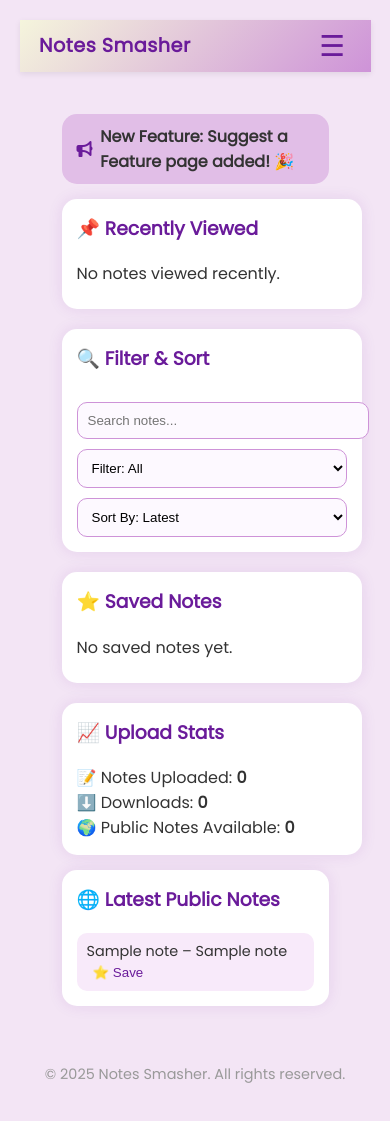
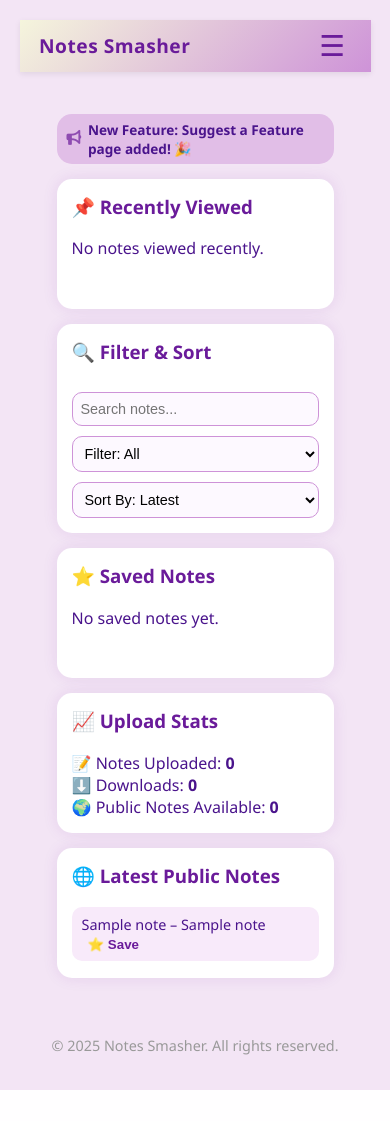
Before and after one commit to notessmasher765-wq/Notessmasher, a Flask app: page /dashboard in a window 390 px wide. After the commit the page ends 1090 px from the top, so only its background shows below. Run offline with Flask 3, Linux system fonts and the light colour scheme; tables that the repository leaves empty hold one stand-in row (values such as "Sample post"); some libraries are stand-ins or nearby versions.

Commit message:
Update dashboard.html

```diff
--- a/templates/dashboard.html
+++ b/templates/dashboard.html
@@ -1,17 +1,17 @@
-<!DOCTYPE html>
-<html lang="en">
+{% extends "base.html" %}
 
-<head>
-  <meta charset="UTF-8">
-  <meta name="viewport" content="width=device-width, initial-scale=1.0">
-  <title>Dashboard | StudySpark</title>
-  <link rel="stylesheet" href="{{ url_for('static', filename='styles.css') }}">
+{% block title %}Dashboard | StudySpark{% endblock %}
+
+{% block content %}
 <style>
+  * { box-sizing: border-box; }
+
   body {
     font-family: 'Segoe UI', sans-serif;
     background-color: #f3e5f5;
+    color: #4a148c;
     margin: 0;
- padding: clamp(15px, 5vw, 40px);      color: #4a148c;
+    padding: clamp(15px, 5vw, 40px);
   }
 
   .dashboard-container {
@@ -22,6 +22,7 @@
     gap: clamp(15px, 3vw, 30px);
   }
 
+  /* 🔔 Announcement Banner */
   .announcement-banner {
     padding: clamp(10px, 2vw, 15px) clamp(15px, 3vw, 25px);
     gap: clamp(6px, 2vw, 10px);
@@ -30,34 +31,44 @@
     font-weight: bold;
     display: flex;
     align-items: center;
-
   }
 
   .announcement-banner i {
     color: #6a1b9a;
+    animation: pulse 1.2s infinite;
   }
 
+  @keyframes pulse {
+    0%, 100% { transform: scale(1); opacity: 1; }
+    50% { transform: scale(1.1); opacity: 0.7; }
+  }
+
+  /* 🗂️ Dashboard Grid */
   .dashboard-grid {
     display: grid;
-      grid-template-columns: repeat(auto-fit, minmax(300px, 1fr));
+    grid-template-columns: repeat(auto-fit, minmax(280px, 1fr));
     gap: 20px;
   }
 
+  /* 📦 Cards */
   .card {
     background-color: #ffffff;
     border-radius: 15px;
     padding: clamp(15px, 3vw, 20px);
     box-shadow: 0 0 15px rgba(106, 27, 154, 0.1);
+    transition: all 0.3s ease;
+    min-height: 130px; /* keep cards neat on mobile */
   }
 
-    .card h3 {
-      margin-top: 0;
-      color: #6a1b9a;
+  .card:hover {
+    transform: translateY(-3px);
+    box-shadow: 0 4px 18px rgba(106, 27, 154, 0.15);
   }
 
-    .note-item {
-      margin-bottom: 8px;
-    }
+  .card h3 { margin-top: 0; color: #6a1b9a; }
+
+  /* 📄 Notes */
+  .note-item { margin-bottom: 8px; }
 
   .note-boxes {
     display: flex;
@@ -73,6 +84,17 @@
     font-weight: 500;
   }
 
+  .note-card button {
+    background: none;
+    border: none;
+    color: #6a1b9a;
+    cursor: pointer;
+    font-weight: 600;
+  }
+
+  .note-card button:hover { text-decoration: underline; }
+
+  /* 🔍 Filter Controls */
   .filter-controls input,
   .filter-controls select {
     width: 100%;
@@ -83,32 +105,36 @@
     background-color: #fdf9ff;
   }
 
+  /* 📱 Mobile Adjustments */
+  @media (max-width: 768px) {
+    .dashboard-container { padding: 12px; }
+    .announcement-banner { font-size: 0.95rem; padding: 8px 12px; }
+  }
+
   @media (max-width: 600px) {
-      .dashboard-container {
-        padding: 10px;
+    .dashboard-container { padding: 10px 5px; }
+    .dashboard-grid { gap: 15px; }
+    .announcement-banner { font-size: 0.85rem; padding: 6px 10px; }
+    .filter-controls input, .filter-controls select { font-size: 0.9rem; padding: 8px; }
   }
+
+  @media (max-width: 400px) {
+    .dashboard-grid { grid-template-columns: 1fr; } /* stack vertically on tiny screens */
   }
 </style>
-</head>
-
-<body>
-  {% extends "base.html" %}
-
-{% block title %}Dashboard | StudySpark{% endblock %}
-
-{% block content %}
 
 <div class="dashboard-container">
 
-    <!-- Mini Announcement Banner -->
+  <!-- 🔔 Announcement Banner -->
   <div class="announcement-banner">
     <i class="fa fa-bullhorn"></i>
     New Feature: Suggest a Feature page added! 🎉
   </div>
 
+  <!-- 🗂️ Dashboard Grid -->
   <div class="dashboard-grid">
 
-      <!-- Recently Viewed Notes -->
+    <!-- 📌 Recently Viewed -->
     <div class="card">
       <h3>📌 Recently Viewed</h3>
       {% if recently_viewed %}
@@ -119,17 +145,15 @@
           </a> – {{ note.subject }}
         </div>
         {% endfor %}
-
       {% else %}
         <div class="note-item">No notes viewed recently.</div>
       {% endif %}
-
     </div>
 
-      <!-- Filter + Sort -->
+    <!-- 🔍 Filter + Sort -->
     <div class="card filter-controls">
       <h3>🔍 Filter & Sort</h3>
-        <input type="text" placeholder="Search notes...">
+      <input type="text" placeholder="Search notes..." />
       <select>
         <option>Filter: All</option>
         <option>My Notes</option>
@@ -142,7 +166,7 @@
       </select>
     </div>
 
-      <!-- Saved Notes -->
+    <!-- ⭐ Saved Notes -->
     <div class="card">
       <h3>⭐ Saved Notes</h3>
       {% if saved_notes %}
@@ -154,8 +178,7 @@
       {% endif %}
     </div>
 
-
-      <!-- Upload Stats -->
+    <!-- 📈 Upload Stats -->
     <div class="card">
       <h3>📈 Upload Stats</h3>
       <div>📝 Notes Uploaded: <strong>{{ upload_count }}</strong></div>
@@ -163,37 +186,30 @@
       <div>🌍 Public Notes Available: <strong>{{ public_view_count }}</strong></div>
     </div>
 
-
   </div>
 
-    <!-- Latest Public Notes (dynamic with save button) -->
+  <!-- 🌐 Latest Public Notes -->
   <div class="card">
     <h3>🌐 Latest Public Notes</h3>
     <div class="note-boxes">
+      {% if public_notes %}
         {% for note in public_notes %}
         <div class="note-card">
           {{ note.title }} – {{ note.subject }}
           <form action="{{ url_for('save_note', note_id=note.id) }}" method="POST" style="display:inline;">
-            <button type="submit" style="background:none; border:none; color:#6a1b9a; cursor:pointer;">⭐ Save</button>
+            <button type="submit">⭐ Save</button>
           </form>
         </div>
         {% endfor %}
-        {% if not public_notes %}
+      {% else %}
         <div class="note-card">No public notes available.</div>
       {% endif %}
     </div>
   </div>
 
-
 </div>
 
 <!-- Font Awesome for icons -->
 <script src="https://kit.fontawesome.com/a076d05399.js" crossorigin="anonymous"></script>
+
 {% endblock %}
-
-</body>
-
-</html>
-
-
-<!--  NEWCOM649 -->
```
Lines whose indentation alone changed are shown as unchanged.
